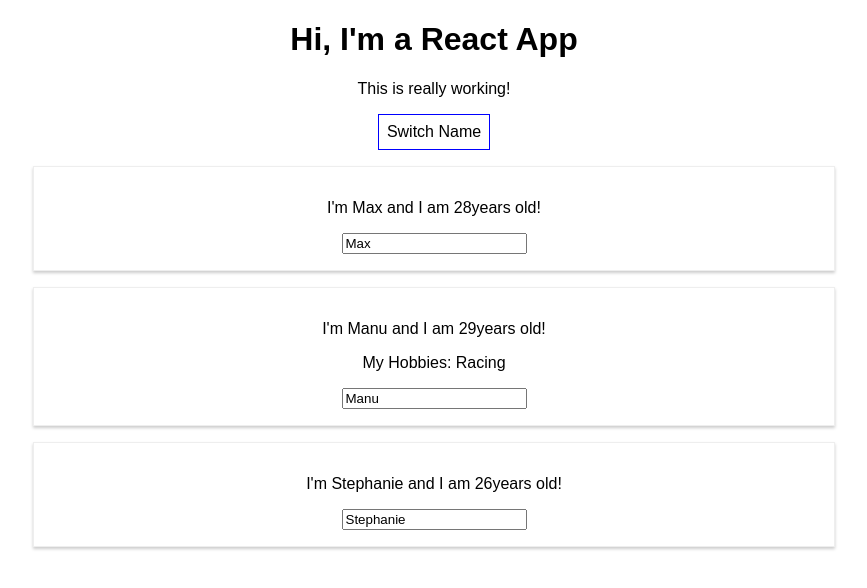
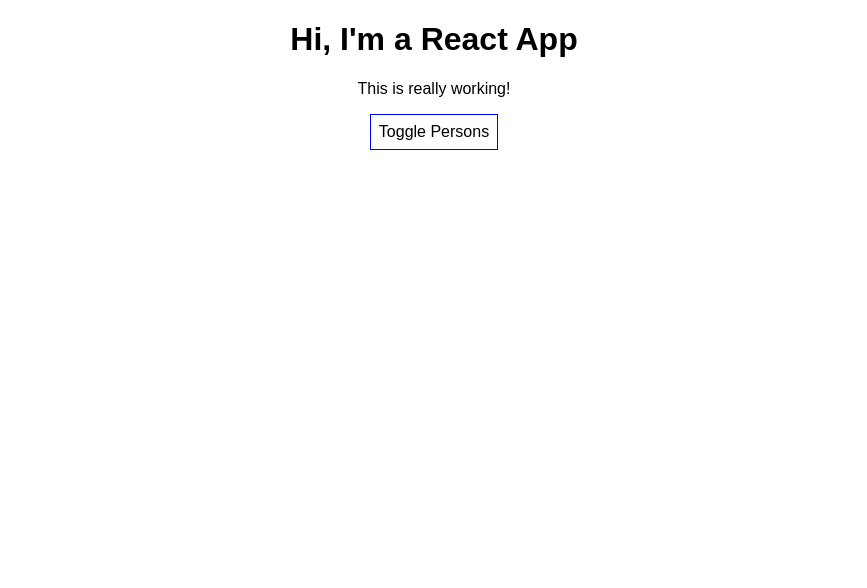
Before and after one commit to kobekyoko/react-complete, a React (Create React App) app: page / in a window 1280 px wide. Shown: the top 588 px of the page, without its empty margins (206-1073 px from the left). Built offline with nearby package versions, Linux system fonts and the light colour scheme.

Commit message:
52. Rendering Content Conditionally, using toggle & the Conditional Operator(ternary expression)

```diff
--- a/src/App.js
+++ b/src/App.js
@@ -9,7 +9,8 @@
       { name: "Manu", age: 29 },
       { name: "Stephanie", age: 26 }
     ],
-    otherState: "some other value"
+    otherState: "some other value",
+    showPersons: false //if it is false, not show the person
   };
 
   switchNameHandler = newName => {
@@ -34,6 +35,11 @@
     });
   };
 
+  togglePersonHandler = () => {
+    const doesShow = this.state.showPersons;
+    this.setState({ showPersons: !doesShow });
+  };
+
   render() {
     const style = {
       backgroundColor: "white",
@@ -47,12 +53,11 @@
       <div className='App'>
         <h1>Hi, I'm a React App</h1>
         <p>This is really working!</p>
-        <button
-          style={style}
-          onClick={() => this.switchNameHandler("Maximillian")}
-        >
-          Switch Name
+        <button style={style} onClick={this.togglePersonHandler}>
+          Toggle Persons
         </button>
+        {this.state.showPersons === true ? (
+          <div>
             <Person
               name={this.state.persons[0].name}
               age={this.state.persons[0].age}
@@ -70,6 +75,8 @@
               age={this.state.persons[2].age}
             />
           </div>
+        ) : null}
+      </div>
     );
   }
 }
```
Lines whose indentation alone changed are shown as unchanged.
